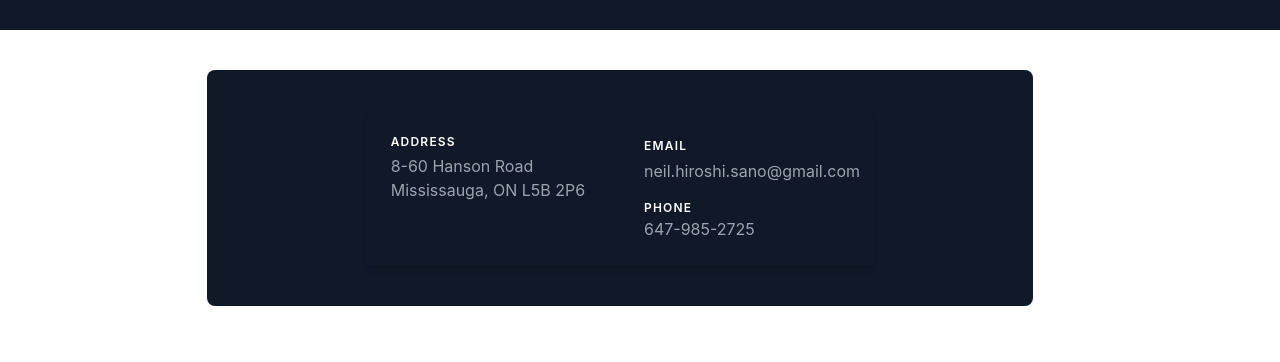
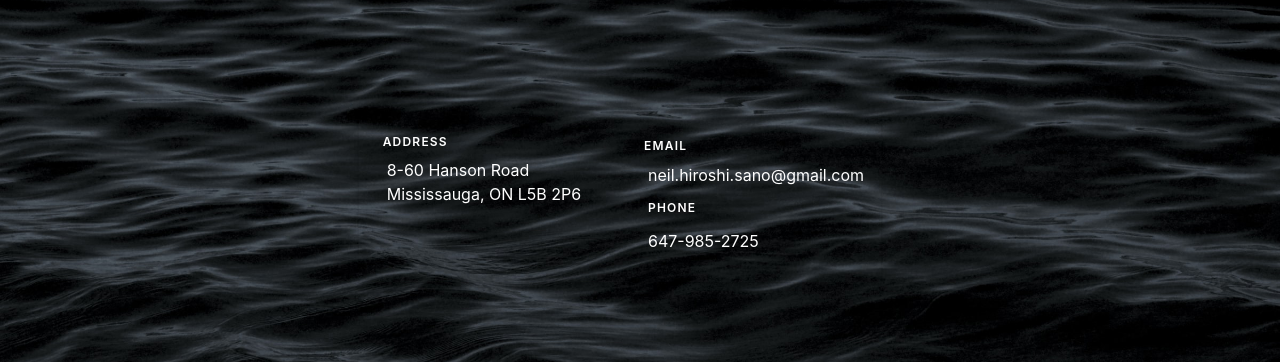
Before and after one commit to Hiroshiboy/hiroshiboy.github.io, a React (Create React App) app: page / in a window 1280 px wide. Shown: the part 1032-1394 px from the top of the page. Built offline with nearby package versions, Linux system fonts and the light colour scheme.

Commit message:
adjusted css and added a background image

```diff
--- a/src/components/Contact.js
+++ b/src/components/Contact.js
@@ -1,15 +1,15 @@
 import React from "react";
 export default function Contact() {
   return (
-    <section id="contact" className="relative">
-      <div className="container px-5 py-10 mx-auto flex sm:flex-nowrap flex-wrap justify-center ">
-        <div className="lg:w-2/3 md:w-1/2 bg-gray-900 rounded-lg overflow-hidden sm:mr-10 p-10 flex items-end justify-center relative">
-          <div className="bg-gray-900 relative flex flex-wrap py-6 rounded shadow-md">
-            <div className="lg:w-1/2 px-6">
+    <section id="contact" className="relative m-0">
+      <div className="container px-5 py-10 mx-auto flex sm:flex-nowrap flex-wrap justify-center m-0">
+        <div className="lg:w-2/3 md:w-1/2 rounded-lg overflow-hidden sm:mr-10 p-10 flex items-end justify-center relative m-0">
+          <div className="relative flex flex-wrap py-6 rounded shadow-md">
+            <div className="lg:w-1/2 px-6 ">
               <h2 className="title-font font-semibold text-white tracking-widest text-xs">
                 ADDRESS
               </h2>
-              <p className="mt-1 text-gray-400">
+              <p className="mt-1 p-1 text-white">
                 8-60 Hanson Road <br />
                 Mississauga, ON L5B 2P6
               </p>
@@ -18,13 +18,13 @@ export default function Contact() {
               <h2 className="title-font font-semibold text-white tracking-widest text-xs">
                 EMAIL
               </h2>
-              <p className="text-gray-400 leading-relaxed mt-1">
+              <p className="text-white leading-relaxed mt-1 p-1">
                 neil.hiroshi.sano@gmail.com
               </p>
-              <h2 className="title-font font-semibold text-white tracking-widest text-xs mt-4">
+              <h2 className="title-font font-semibold text-white tracking-widest text-xs mt-1 p-1">
                 PHONE
               </h2>
-              <p className="leading-relaxed text-gray-400">647-985-2725</p>
+              <p className="leading-relaxed text-white mt-1 p-1">647-985-2725</p>
             </div>
           </div>
         </div>
--- a/src/components/Projects.js
+++ b/src/components/Projects.js
@@ -3,7 +3,7 @@ import React from "react";
 import { projects } from "../data";
 export default function Projects() {
     return(
-<section id="projects" className="text-gray-400 bg-gray-900 body-font">
+<section id="projects" className="text-gray-400 body-font">
       <div className="container px-5 py-10 mx-auto text-center lg:px-40">
         <div className="flex flex-col w-full mb-20">
           <CodeIcon className="mx-auto inline-block w-10 mb-4" />
--- a/src/index.css
+++ b/src/index.css
@@ -5,11 +5,17 @@
 html{
   height: 100%;
 }
-body {
+main {
   margin: 0;
   font-family: -apple-system, BlinkMacSystemFont, 'Segoe UI', 'Roboto', 'Oxygen',
     'Ubuntu', 'Cantarell', 'Fira Sans', 'Droid Sans', 'Helvetica Neue',
     sans-serif;
   -webkit-font-smoothing: antialiased;
   -moz-osx-font-smoothing: grayscale;
+  /* Photo by Mike Yukhtenko on Unsplash*/
+  background: url(./images/mike-yukhtenko-wfh8dDlNFOk-unsplash.jpg) no-repeat;
+  background-size: cover;
+  background-position: top;
+
+
 }
```
Also changed, not shown: src/images/mike-yukhtenko-wfh8dDlNFOk-unsplash.jpg (added).
